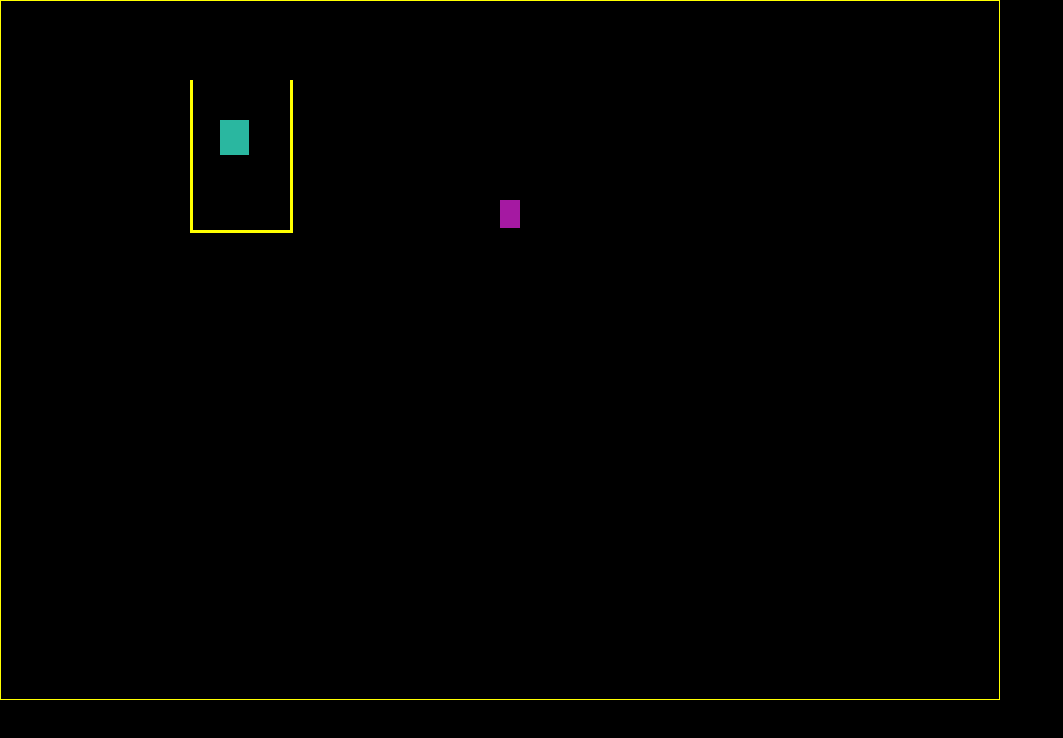
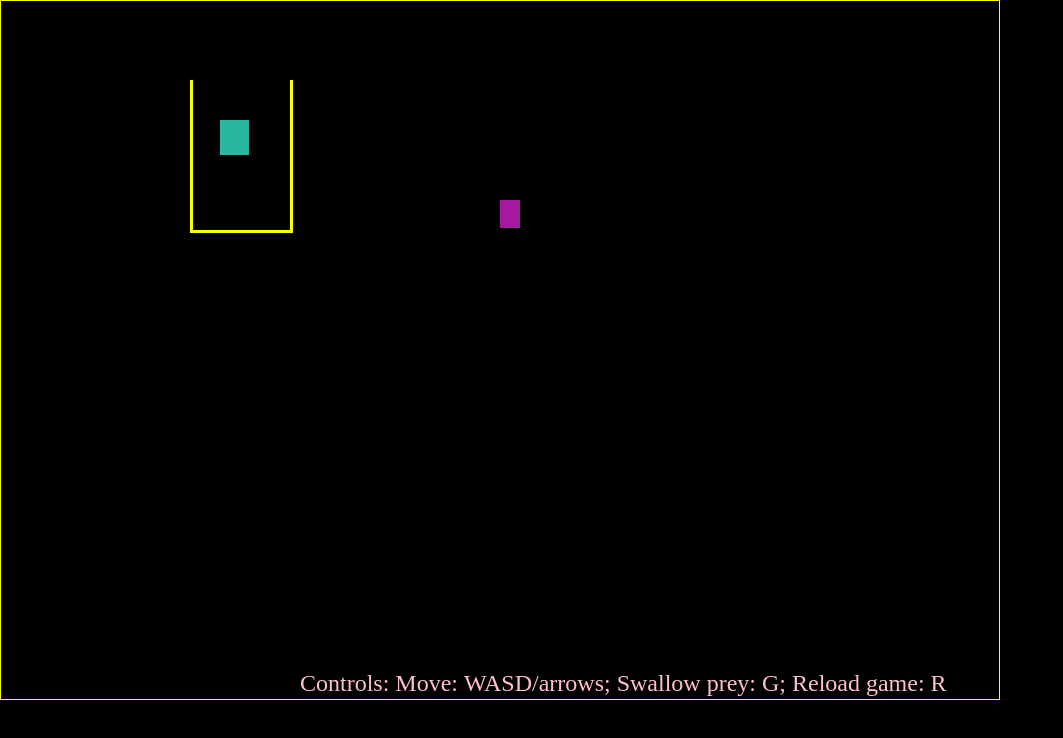
Before and after one commit to SweetCuteWitch/Vore-Break, a plain HTML site: page index.html in a window 1280 px wide. Shown: the whole page, without its empty margins (0-1063 px from the left). Drawn offline with Linux system fonts and the light colour scheme; files whose address does not match are found by name.

Commit message:
Update and rename Vore-Break/index.html to index.html

```diff
--- a/Vore-Break/index.html
+++ b/index.html
@@ -25,6 +25,13 @@ var text = game.newTextObject({
   text: " ",
   size: 24,
   color: "lime"
+})
+var info = game.newTextObject({
+  y: 675,
+  x: 300,
+  text:"Controls: Move: WASD/arrows; Swallow prey: G; Reload game: R",
+  color: 'pink',
+  size: 24,
 })
 
 var player = game.newRectObject({
@@ -170,7 +177,7 @@ game.newLoop('myGame', function () {
     isGrabbed = true
   }
   player.move(p(dx, dy));
-  rect1.draw(); rect2.draw(); rect3.draw();  rect4.draw(); rect5.draw(); rect6.draw(); rect7.draw(); player.draw(); prey.draw(); text.draw();
+  rect1.draw(); rect2.draw(); rect3.draw();  rect4.draw(); rect5.draw(); rect6.draw(); rect7.draw(); player.draw(); prey.draw(); text.draw(); info.draw()
 })
 
 game.setLoop('myGame');
```
